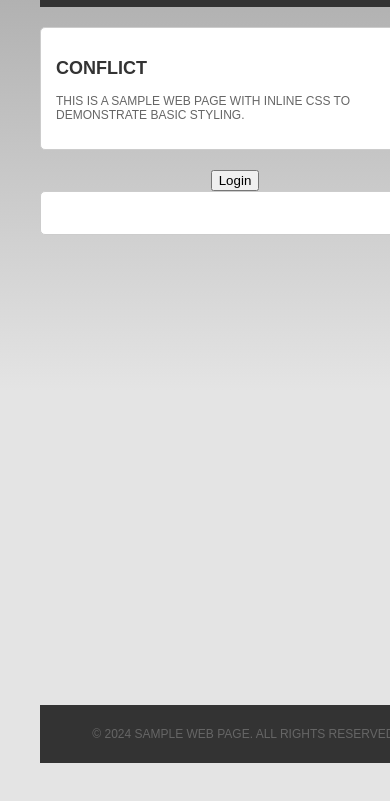
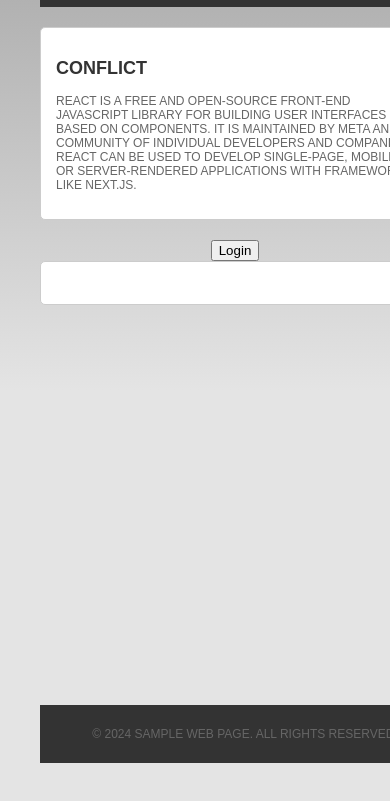
Before and after one commit to parimala1703/Internship-sample-app, a website: page www/index.html in a window 390 px wide. Shown: the part 81-882 px from the top of the page. Drawn offline with nearby package versions, Linux system fonts and the light colour scheme; some packages are replaced by stand-ins of ours; no server answers.

Commit message:
Content updated

```diff
--- a/www/index.html
+++ b/www/index.html
@@ -90,7 +90,7 @@
         <main>
             <article>
                 <h2>conflict</h2>
-                <p>This is a sample web page with inline CSS to demonstrate basic styling.</p>
+                <p>React is a free and open-source front-end JavaScript library for building user interfaces based on components. It is maintained by Meta and a community of individual developers and companies. React can be used to develop single-page, mobile, or server-rendered applications with frameworks like Next.js. </p>
             </article>
             <center><button>Login</button> </center>
             <article>
```
